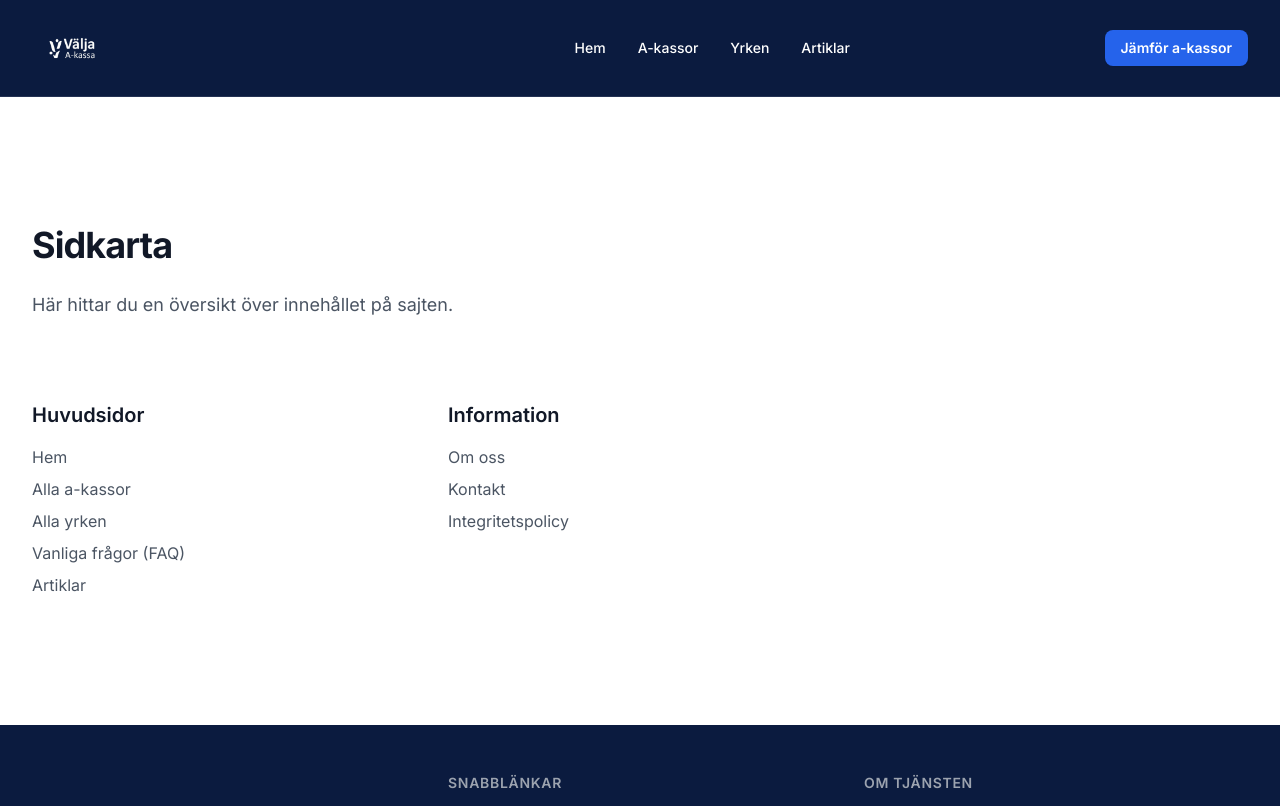
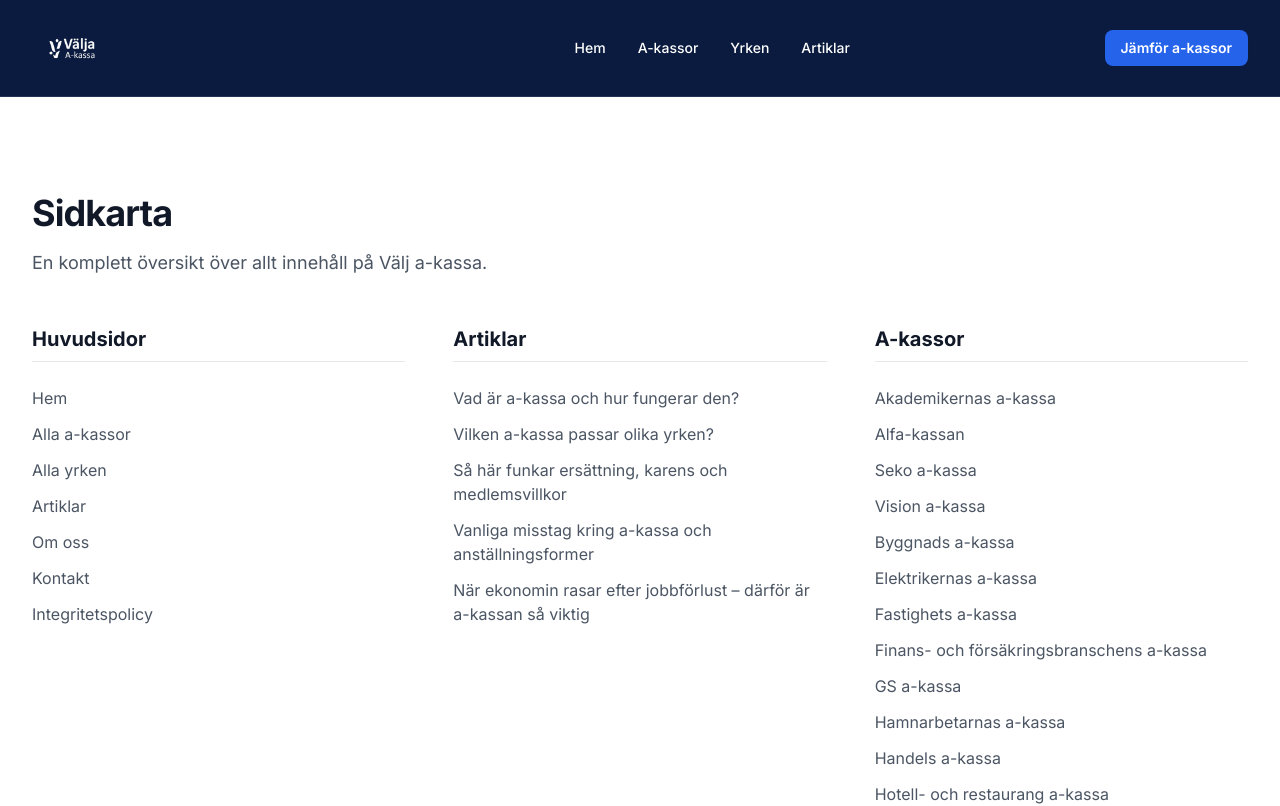
Before and after one commit to Jacobhaf/akassa-portal-v2, a Next.js app: page /sitemap in a window 1280 px wide. Shown: the top 806 px of the page. Built offline with nearby package versions, Linux system fonts and the light colour scheme.

Commit message:
Feat: Implement complete HTML and XML sitemaps with all subpages

```diff
--- a/src/app/sitemap.ts
+++ b/src/app/sitemap.ts
@@ -49,5 +49,13 @@ export default function sitemap(): MetadataRoute.Sitemap {
         priority: 0.8,
     }));
 
-    return [...routes, ...articleRoutes, ...professionRoutes, ...akassaRoutes];
+    // Dynamic routes for profession checklists
+    const checklistRoutes = yrken.map((yrke) => ({
+        url: `${baseUrl}/yrken/${yrke.slug}/checklista`,
+        lastModified: new Date(),
+        changeFrequency: "weekly" as const,
+        priority: 0.8,
+    }));
+
+    return [...routes, ...articleRoutes, ...professionRoutes, ...checklistRoutes, ...akassaRoutes];
 }
--- a/src/app/sitemap/page.tsx
+++ b/src/app/sitemap/page.tsx
@@ -1,5 +1,7 @@
 import Link from "next/link";
 import { Metadata } from "next";
+import { yrken, akassor } from "@/data/database";
+import { articles } from "@/data/articles";
 
 export const metadata: Metadata = {
     title: "Sidkarta | Välj a-kassa",
@@ -7,58 +9,83 @@ export const metadata: Metadata = {
 };
 
 export default function SitemapPage() {
-    const sections = [
-        {
-            title: "Huvudsidor",
-            links: [
-                { label: "Hem", href: "/" },
-                { label: "Alla a-kassor", href: "/akassa" },
-                { label: "Alla yrken", href: "/yrke" },
-                { label: "Vanliga frågor (FAQ)", href: "/faq" },
-                { label: "Artiklar", href: "/artiklar" },
-            ],
-        },
-        {
-            title: "Information",
-            links: [
-                { label: "Om oss", href: "/om-oss" },
-                { label: "Kontakt", href: "/kontakt" },
-                { label: "Integritetspolicy", href: "/integritetspolicy" },
-            ],
-        },
-    ];
-
     return (
-        <div className="bg-white py-24 sm:py-32">
-            <div className="mx-auto max-w-7xl px-6 lg:px-8">
-                <div className="mx-auto max-w-2xl lg:mx-0">
+        <div className="bg-white py-12 sm:py-24">
+            <div className="mx-auto max-w-7xl px-4 sm:px-6 lg:px-8">
+                <div className="mx-auto max-w-2xl lg:mx-0 mb-12">
                     <h1 className="text-3xl font-bold tracking-tight text-gray-900 sm:text-4xl">
                         Sidkarta
                     </h1>
-                    <p className="mt-6 text-lg leading-8 text-gray-600">
-                        Här hittar du en översikt över innehållet på sajten.
+                    <p className="mt-4 text-lg text-gray-600">
+                        En komplett översikt över allt innehåll på Välj a-kassa.
                     </p>
                 </div>
-                <div className="mx-auto mt-16 grid max-w-2xl grid-cols-1 gap-8 sm:mt-20 sm:grid-cols-2 lg:mx-0 lg:max-w-none lg:grid-cols-3">
-                    {sections.map((section) => (
-                        <div key={section.title} className="flex flex-col gap-4">
-                            <h2 className="text-xl font-semibold text-gray-900">
-                                {section.title}
-                            </h2>
-                            <ul className="space-y-2">
-                                {section.links.map((link) => (
-                                    <li key={link.href}>
-                                        <Link
-                                            href={link.href}
-                                            className="text-base text-gray-600 hover:text-blue-600 transition-colors"
-                                        >
-                                            {link.label}
-                                        </Link>
-                                    </li>
-                                ))}
-                            </ul>
+
+                <div className="grid grid-cols-1 md:grid-cols-2 lg:grid-cols-3 gap-12">
+                    {/* Huvudsidor */}
+                    <div>
+                        <h2 className="text-xl font-bold text-gray-900 mb-6 border-b pb-2">Huvudsidor</h2>
+                        <ul className="space-y-3">
+                            <li><Link href="/" className="text-gray-600 hover:text-blue-600 hover:underline">Hem</Link></li>
+                            <li><Link href="/akassor" className="text-gray-600 hover:text-blue-600 hover:underline">Alla a-kassor</Link></li>
+                            <li><Link href="/yrken" className="text-gray-600 hover:text-blue-600 hover:underline">Alla yrken</Link></li>
+                            <li><Link href="/artiklar" className="text-gray-600 hover:text-blue-600 hover:underline">Artiklar</Link></li>
+                            <li><Link href="/om-oss" className="text-gray-600 hover:text-blue-600 hover:underline">Om oss</Link></li>
+                            <li><Link href="/kontakt" className="text-gray-600 hover:text-blue-600 hover:underline">Kontakt</Link></li>
+                            <li><Link href="/integritetspolicy" className="text-gray-600 hover:text-blue-600 hover:underline">Integritetspolicy</Link></li>
+                        </ul>
+                    </div>
+
+                    {/* Artiklar */}
+                    <div>
+                        <h2 className="text-xl font-bold text-gray-900 mb-6 border-b pb-2">Artiklar</h2>
+                        <ul className="space-y-3">
+                            {articles.map((article) => (
+                                <li key={article.slug}>
+                                    <Link href={`/artiklar/${article.slug}`} className="text-gray-600 hover:text-blue-600 hover:underline">
+                                        {article.title}
+                                    </Link>
+                                </li>
+                            ))}
+                        </ul>
+                    </div>
+
+                    {/* A-kassor */}
+                    <div>
+                        <h2 className="text-xl font-bold text-gray-900 mb-6 border-b pb-2">A-kassor</h2>
+                        <ul className="space-y-3">
+                            {akassor.map((akassa) => (
+                                <li key={akassa.slug}>
+                                    <Link href={`/akassa/${akassa.slug}`} className="text-gray-600 hover:text-blue-600 hover:underline">
+                                        {akassa.name}
+                                    </Link>
+                                </li>
+                            ))}
+                        </ul>
+                    </div>
+
+                    {/* Yrken och Checklistor */}
+                    <div className="lg:col-span-3">
+                        <h2 className="text-xl font-bold text-gray-900 mb-6 border-b pb-2">Yrken & Checklistor</h2>
+                        <div className="grid grid-cols-1 md:grid-cols-2 lg:grid-cols-3 gap-8">
+                            {yrken.map((yrke) => (
+                                <div key={yrke.slug} className="mb-4">
+                                    <Link
+                                        href={`/yrken/${yrke.slug}`}
+                                        className="font-medium text-gray-900 hover:text-blue-600 hover:underline block mb-1"
+                                    >
+                                        {yrke.name}
+                                    </Link>
+                                    <Link
+                                        href={`/yrken/${yrke.slug}/checklista`}
+                                        className="text-sm text-gray-500 hover:text-blue-600 hover:underline flex items-center gap-1"
+                                    >
+                                        <span className="text-xs">📋</span> Checklista
+                                    </Link>
+                                </div>
+                            ))}
                         </div>
-                    ))}
+                    </div>
                 </div>
             </div>
         </div>
```
